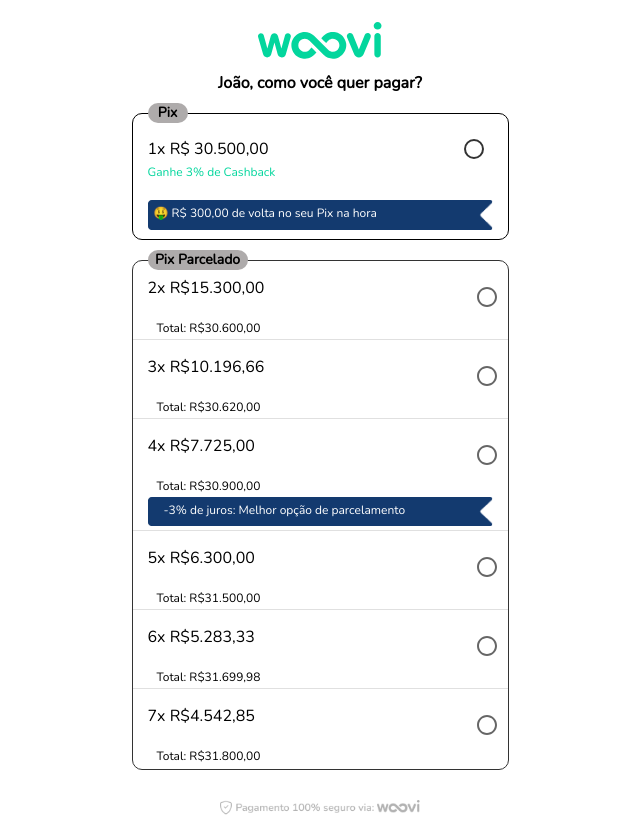
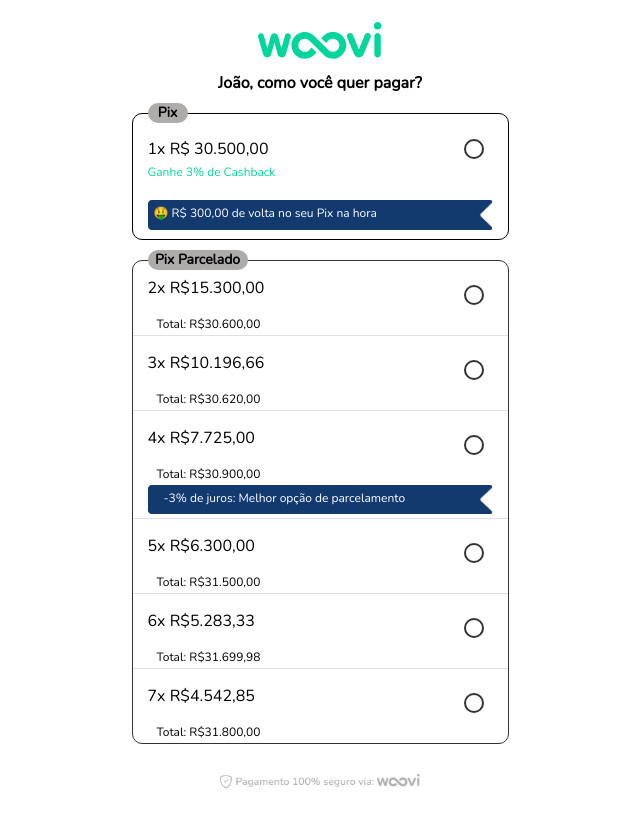
Before and after one commit to GustavEvangelista/my-first-payment-page, a React (Vite) app: page / in a window 1280 px wide. Shown: the whole page, without its empty margins (320-960 px from the left). After the commit the page ends 812 px from the top, so only its background shows below. Built offline with nearby package versions, Linux system fonts and the light colour scheme.

Commit message:
feat: Checkbox -> Radio

```diff
--- a/src/assets/components/Pix.jsx
+++ b/src/assets/components/Pix.jsx
@@ -21,7 +21,7 @@
 
 
 const icon = <span style={{ borderRadius: '50%', width: 16, height: 16, border: '2px solid #333' }} />;
-const checkedIcon = <CheckIcon style={{ fill: '#fff', background: '#03D69D', borderRadius: '50%', width: 16, height: 16, border: '2px solid #03D69D' }} />; // Ícone de check quando selecionado
+const checkedIcon = <CheckIcon style={{ fill: '#fff', background: '#03D69D', borderRadius: '50%', width: 16, height: 16, border: '2px solid #03D69D' }} />;
 
 const Pix = () => {
     return (
--- a/src/assets/components/PixParcelado.jsx
+++ b/src/assets/components/PixParcelado.jsx
@@ -2,7 +2,11 @@
 import { NunitoTypography } from './Pix'
 import { Box, Divider, Radio } from '@mui/material'
 import RectangleImg from '../img/Rectangle.png'
+import { CustomRadio } from './Pix'
+import CheckIcon from '@mui/icons-material/Check';
 
+const icon = <span style={{ borderRadius: '50%', width: 16, height: 16, border: '2px solid #333' }} />;
+const checkedIcon = <CheckIcon style={{ fill: '#fff', background: '#03D69D', borderRadius: '50%', width: 16, height: 16, border: '2px solid #03D69D' }} />;
 
 
 const PixParcelado = () => {
@@ -14,7 +18,7 @@
         }}
             position="relative"
             width="100%"
-            height="508px">
+        >
 
             <Box
                 sx={{
@@ -34,11 +38,14 @@
 
             <NunitoTypography sx={{
                 display: 'flex',
-                justifyContent: 'space-between'
+                justifyContent: 'space-between',
             }}
-                paddingTop="15px"
-                paddingLeft="15px"
-            >2x R$15.300,00 <Radio />
+                padding="15px"
+                paddingBottom="0"
+            >2x R$15.300,00 <CustomRadio
+                    icon={icon}
+                    checkedIcon={checkedIcon}
+                />
             </NunitoTypography>
 
             <NunitoTypography paddingLeft={3} variant='caption'>Total: R$30.600,00</NunitoTypography>
@@ -49,9 +56,12 @@
                 display: 'flex',
                 justifyContent: 'space-between'
             }}
-                paddingTop="15px"
-                paddingLeft="15px"
-            >3x R$10.196,66 <Radio />
+                padding="15px"
+                paddingBottom="0"
+            >3x R$10.196,66 <CustomRadio
+                    icon={icon}
+                    checkedIcon={checkedIcon}
+                />
             </NunitoTypography>
 
             <NunitoTypography paddingLeft={3} variant='caption'>Total: R$30.620,00</NunitoTypography>
@@ -62,9 +72,12 @@
                 display: 'flex',
                 justifyContent: 'space-between'
             }}
-                paddingTop="15px"
-                paddingLeft="15px"
-            >4x R$7.725,00 <Radio />
+                padding="15px"
+                paddingBottom="0"
+            >4x R$7.725,00 <CustomRadio
+                    icon={icon}
+                    checkedIcon={checkedIcon}
+                />
             </NunitoTypography>
 
             <NunitoTypography paddingLeft={3} variant='caption'>Total: R$30.900,00</NunitoTypography>
@@ -93,9 +106,12 @@
                 display: 'flex',
                 justifyContent: 'space-between'
             }}
-                paddingTop="15px"
-                paddingLeft="15px"
-            >5x R$6.300,00 <Radio />
+                padding="15px"
+                paddingBottom="0"
+            >5x R$6.300,00 <CustomRadio
+                    icon={icon}
+                    checkedIcon={checkedIcon}
+                />
             </NunitoTypography>
 
             <NunitoTypography paddingLeft={3} variant='caption'>Total: R$31.500,00</NunitoTypography>
@@ -106,9 +122,12 @@
                 display: 'flex',
                 justifyContent: 'space-between'
             }}
-                paddingTop="15px"
-                paddingLeft="15px"
-            >6x R$5.283,33 <Radio />
+                padding="15px"
+                paddingBottom="0"
+            >6x R$5.283,33 <CustomRadio
+                    icon={icon}
+                    checkedIcon={checkedIcon}
+                />
             </NunitoTypography>
 
             <NunitoTypography paddingLeft={3} variant='caption'>Total: R$31.699,98</NunitoTypography>
@@ -119,9 +138,12 @@
                 display: 'flex',
                 justifyContent: 'space-between'
             }}
-                paddingTop="15px"
-                paddingLeft="15px"
-            >7x R$4.542,85 <Radio />
+                padding="15px"
+                paddingBottom="0"
+            >7x R$4.542,85 <CustomRadio
+                    icon={icon}
+                    checkedIcon={checkedIcon}
+                />
             </NunitoTypography>
 
             <NunitoTypography paddingLeft={3} variant='caption'>Total: R$31.800,00</NunitoTypography>
```
